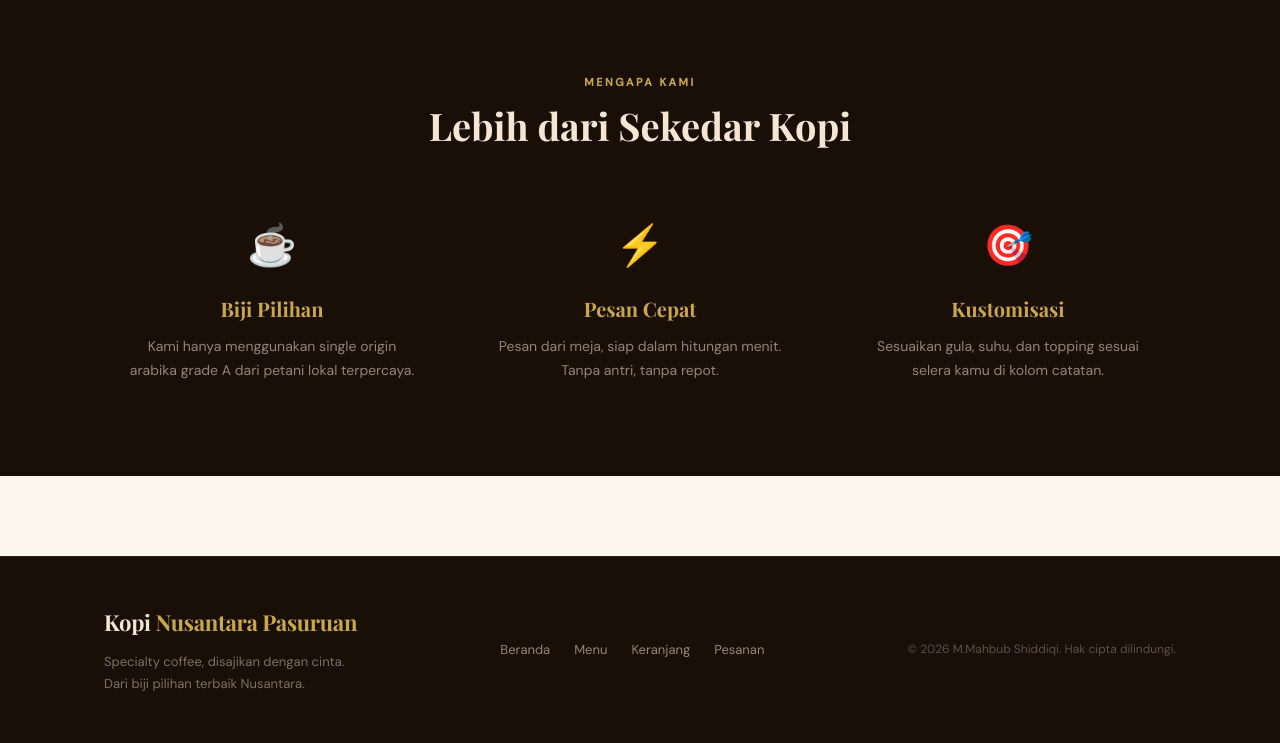
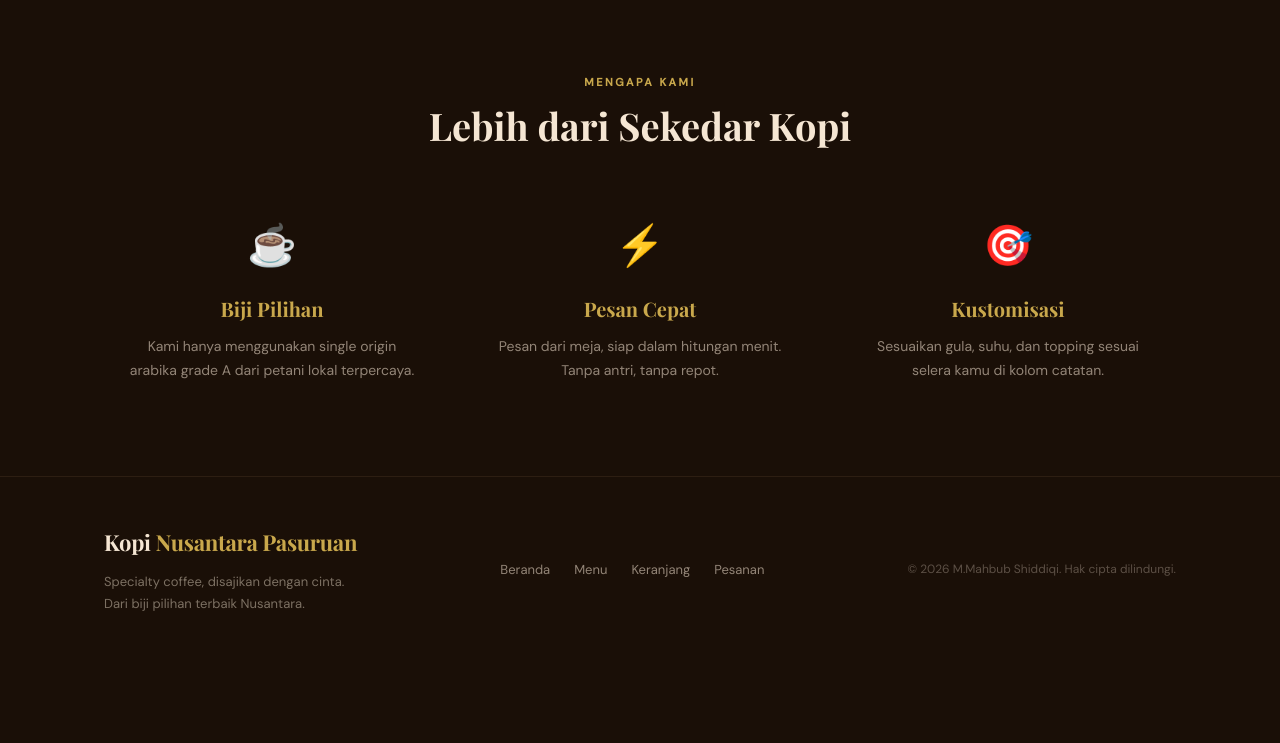
Before and after one commit to mahbubsidiki/kopi-app, a PHP site: page /index.php in a window 1280 px wide. Shown: the part 1327-2070 px from the top of the page. After the commit the page ends 1938 px from the top, so only its background shows below. Run offline with PHP 8.4, Linux system fonts and the light colour scheme; data comes from the database, SQL or seed files in the repository; some web fonts are replaced.

Commit message:
Hubungkan footer langsung ke konten dan tambahkan cache-busting CSS

```diff
--- a/assets/css/style.css
+++ b/assets/css/style.css
@@ -857,7 +857,7 @@ body {
 .footer {
     background: var(--espresso);
     padding: 48px 0;
-    margin-top: 80px;
+    margin-top: 0;
     border-top: 1px solid rgba(212, 165, 116, 0.1);
 }
 
--- a/includes/header.php
+++ b/includes/header.php
@@ -18,7 +18,7 @@ $current_page = basename($_SERVER['PHP_SELF']);
     <link rel="preconnect" href="https://fonts.googleapis.com">
     <link rel="preconnect" href="https://fonts.gstatic.com" crossorigin>
     <link href="https://fonts.googleapis.com/css2?family=Playfair+Display:ital,wght@0,400;0,600;0,700;1,400&family=DM+Sans:wght@300;400;500&display=swap" rel="stylesheet">
-    <link rel="stylesheet" href="/kopi-app/assets/css/style.css">
+    <link rel="stylesheet" href="/kopi-app/assets/css/style.css?v=<?= filemtime(__DIR__ . '/../assets/css/style.css') ?>">
 </head>
 <body>
 
```
